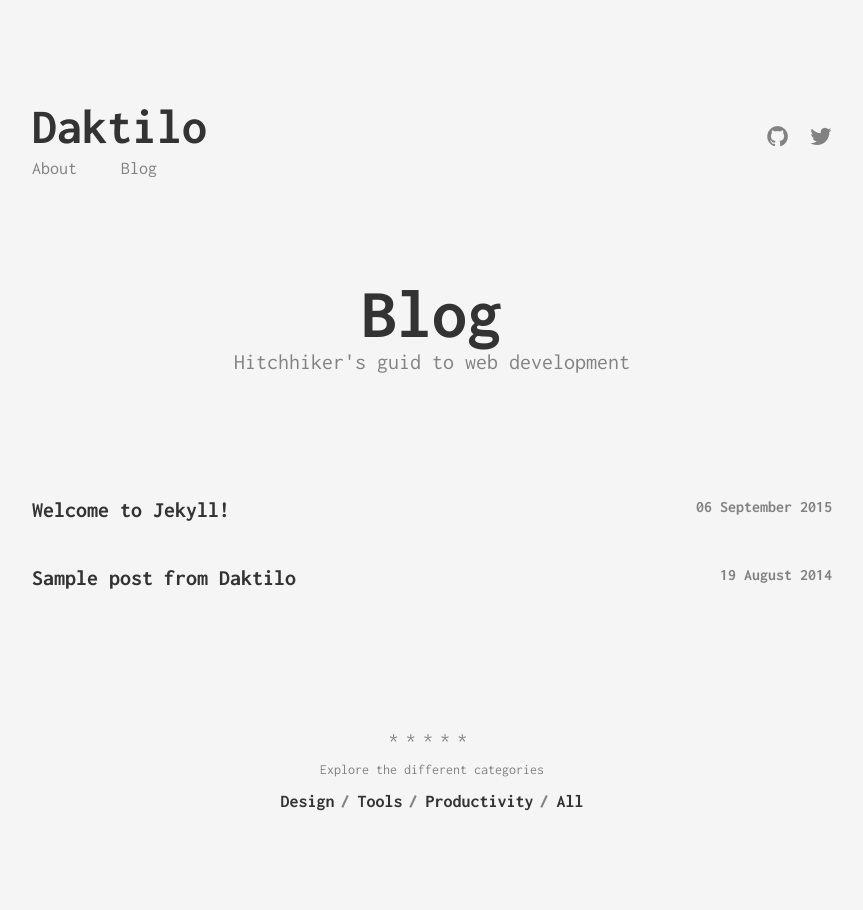
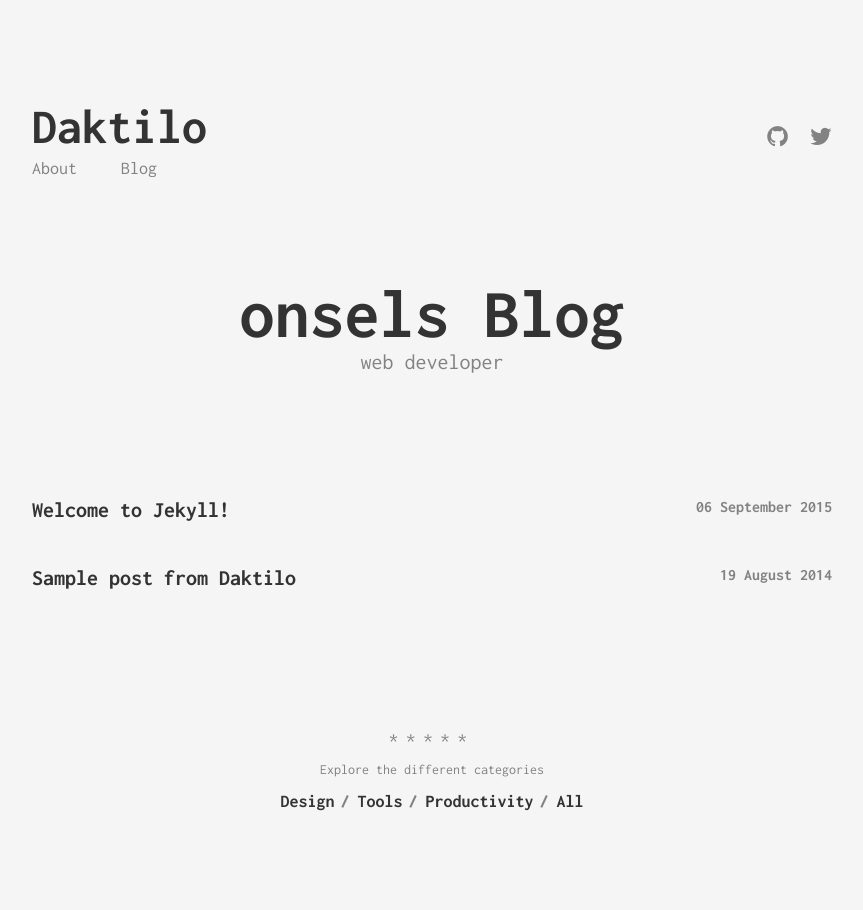
Before and after one commit to onselaydin/onselaydin.github.io, a Jekyll site: the page built from index.html, in a window 1280 px wide. Shown: the whole page, without its empty margins (208-1071 px from the left). Built offline with Jekyll 4.4.1, drawn with Linux system fonts in a browser that asks for light colours.

Commit message:
Update index.html

```diff
--- a/index.html
+++ b/index.html
@@ -1,7 +1,7 @@
 ---
 layout: page
-title: Blog
-subtitle: Hitchhiker's guid to web development
+title: onsels Blog
+subtitle: web developer
 sitemap:
   priority: 0.9
 ---
```
